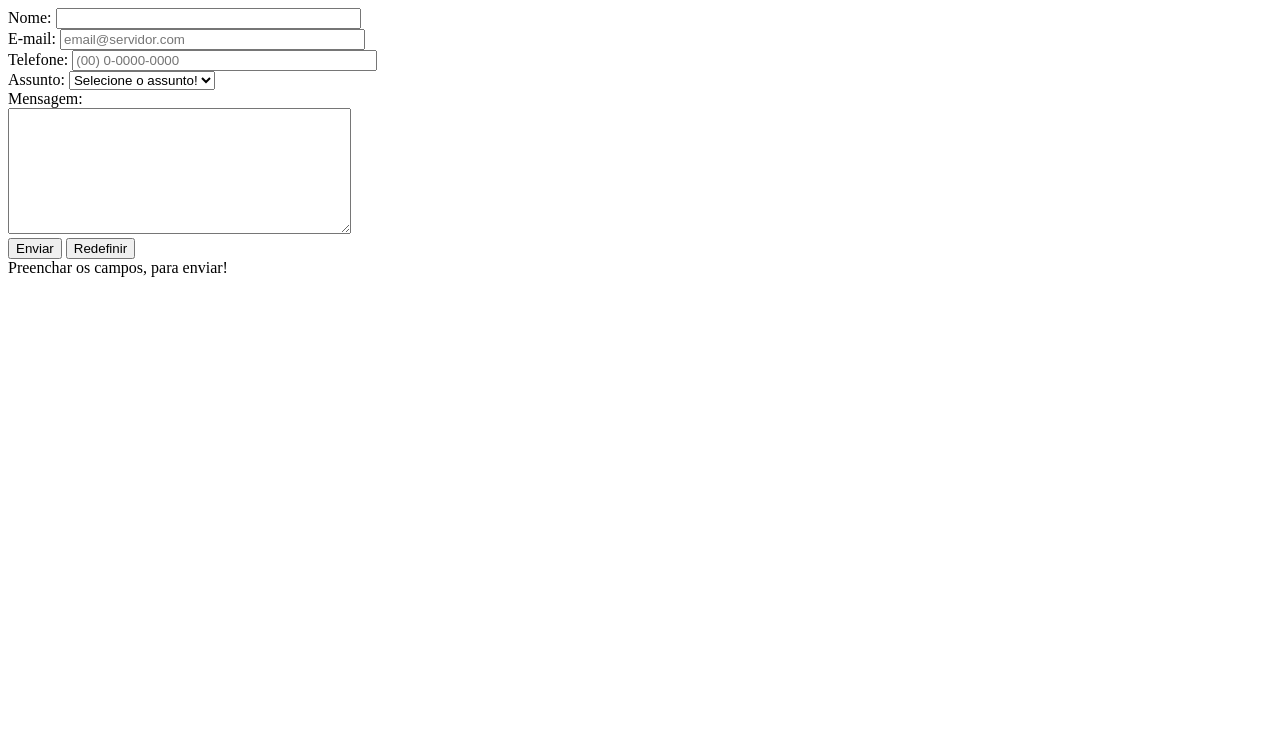
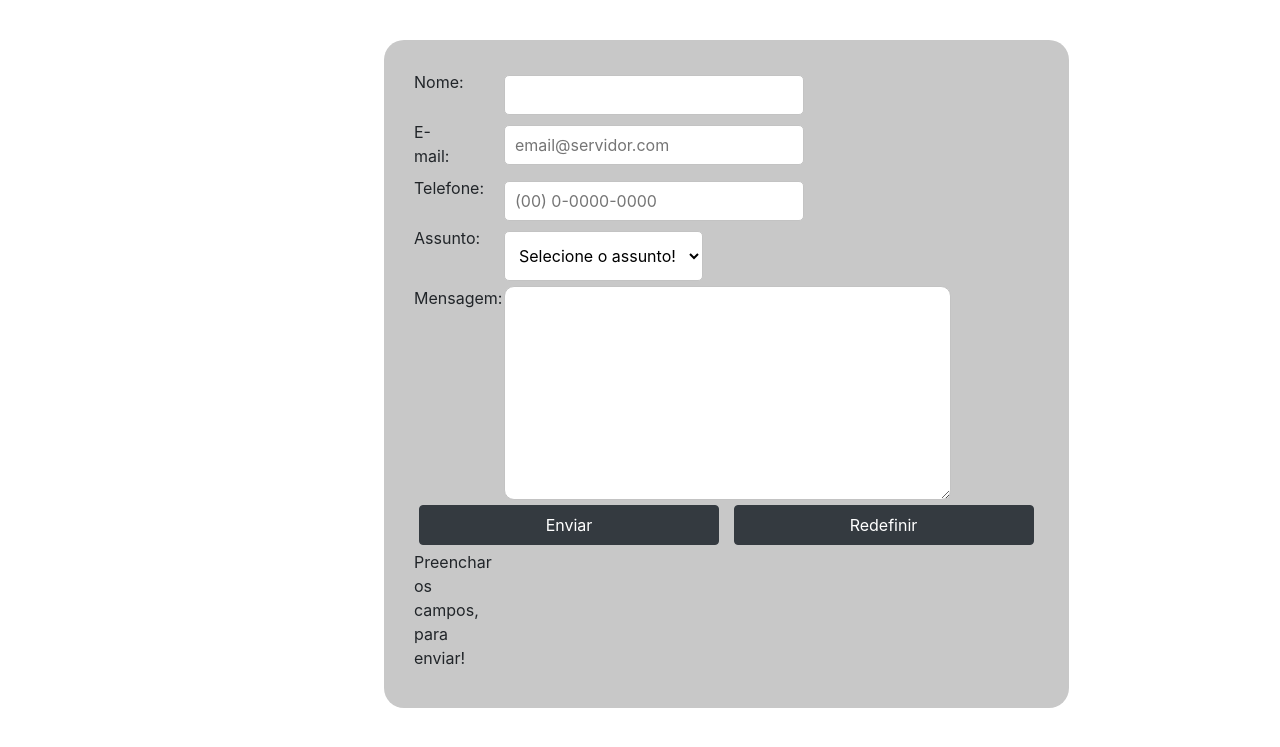
Before and after one commit to viniolimpio3/projeto_alfa_php, a PHP site: page /etec/contato.php in a window 1280 px wide. Shown: the top 747 px of the page. Run offline with PHP 8.4, Linux system fonts and the light colour scheme; some libraries are stand-ins or nearby versions.

Commit message:
Styles and Images added

```diff
--- a/contato.php
+++ b/contato.php
@@ -2,7 +2,10 @@
 <html>
 <head>
 	<title></title>
-	<meta charset="utf-8">
+    <meta charset="utf-8">
+
+    <link rel="stylesheet" href="https://stackpath.bootstrapcdn.com/bootstrap/4.5.0/css/bootstrap.min.css" integrity="sha384-9aIt2nRpC12Uk9gS9baDl411NQApFmC26EwAOH8WgZl5MYYxFfc+NcPb1dKGj7Sk" crossorigin="anonymous">
+    <link rel="stylesheet" href="./css/main.css">
 </head>
 <body>
 
@@ -62,6 +65,7 @@ if(isset($_REQUEST['valor']) and ($_REQUEST['enviou'] === 'ok')) {
     }
 } else { // Se usuário ainda não clicou no botão de enviar, mostra o formulário na página:
     ?>
+    <div class="form-page">
     <form name="form1" action="contato.php?enviou=ok" method="POST">
 
         <div class="input-group">
@@ -91,14 +95,15 @@ if(isset($_REQUEST['valor']) and ($_REQUEST['enviou'] === 'ok')) {
             <textarea name="Mensagem" rows="8" cols="40"></textarea><br>
         </div>
 
-        <input type="submit" name="Enviar" value="Enviar">
+        <input class="btn btn-dark" type="submit" name="Enviar" value="Enviar">
 
-        <input type="reset" name="Limpar" value="Redefinir"><br>
+        <input class="btn btn-dark" type="reset" name="Limpar" value="Redefinir"><br>
 
         <label id="aviso">Preenchar os campos, para enviar!<br>
 
+    </form>
+    </div>
 
-    </form>
 <?php
 }
 ?>
--- a/css/main.css
+++ b/css/main.css
@@ -13,7 +13,20 @@ form input{
     margin: 5px;
 }
 form select {
-    height: 30px;
+    height: 50px;
+    margin: 5px;
+    border-radius: 5px;
+    padding: 10px;
+    border: 1px solid #c3c3c3;
+    background: #ffffff;
+}
+
+form textarea{
+    border: 1px solid #c3c3c3;
+    background: #ffffff;
+    padding: 10px;
+    border-radius: 10px;
+    margin-left: 5px;
 }
 
 form button {
@@ -43,6 +56,9 @@ h2{
     left: 30%;
     display: flex;
     flex-direction: column;
+    align-content: center;
+    align-items: center;
+    justify-content: center;
     align-content: space-around;
     background-color: #c8c8c8;
     border-radius: 20px;
@@ -54,3 +70,17 @@ h2{
     margin: 0;
 
 }
+
+.productDetail{
+    display: flex;
+    width: 70%;
+    flex-direction: column;
+    align-content: center;
+    align-items: center;
+    position: absolute;
+    top: 10%;
+    right: 15%;
+    padding: 40px;
+    background-color: #c8c8c8;
+    border-radius: 20px;
+}
--- a/pagamento.php
+++ b/pagamento.php
@@ -75,7 +75,7 @@ if(include 'isLogged.php'){
 
                         echo "<script> alert('Pedido resgistrado com sucesso!')</script>";
                         //ESSA É A TELA "pagamentos"
-                        echo '<h1>Detalhes do pedido:</h1>';
+                        echo ' <div class="productDetail"> <h1>Detalhes do pedido:</h1>';
                         echo '
                             Nome do Produto: '.$produto_s['nome'].' <br>
                             Descrição do Produto: '.$produto_s['desc'].' <br>
@@ -85,9 +85,10 @@ if(include 'isLogged.php'){
                             Status do Pedido: ' .$pedido_s['status'].' <br>
                             Forma de Pagamento: ' .$pedido_s['forma_pag'].' <br>
 
+
                         ';
 
-                        echo ('<a href="pedidos.php">Gerenciar pedidos</a>');
+                        echo ('<a style="margin-top: 40px;" class="btn btn-dark" href="pedidos.php">Gerenciar pedidos</a> </div>');
 
                     } else{
                         echo "Erro ao confirmar pedido";
--- a/vitrine.php
+++ b/vitrine.php
@@ -91,7 +91,7 @@
 
                             <div class="card">
 
-                                <img src="img/img1.jpg" class="card-img-top">
+                                <img style="width: 95%" src="img/notebook.jpg" class="card-img-top">
                                 <div class="card-body">
 
                                     <h4 class="card-title">Notebook HP</h4>
@@ -120,7 +120,7 @@
 
                             <div class="card">
 
-                                <img src="img/img2.jpg" class="card-img-top">
+                                <img src="img/televisão.jpeg" class="card-img-top">
                                 <div class="card-body">
 
                                     <h4 class="card-title">Televisão Samsung</h4>
@@ -146,7 +146,7 @@
 
                             <div class="card">
 
-                                <img src="img/img3.jpg" class="card-img-top">
+                                <img style="width: 75%; margin-left: 40px;" src="img/toddy.jpeg" class="card-img-top">
                                 <div class="card-body">
 
                                     <h4 class="card-title">Toddy</h4>
```
Also changed, not shown: AlterarAdm.php (+8 -3 lines), esqueciSenha.php (+12 -6 lines), logar.php (+5 -5 lines), productDetail.php (+9 -5 lines), img/notebook.jpg (added), img/televisão.jpeg (added), img/toddy.jpeg (added).
